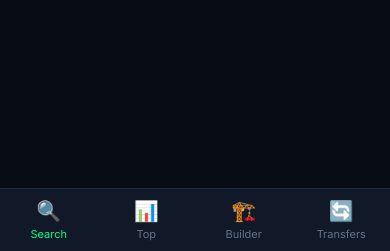
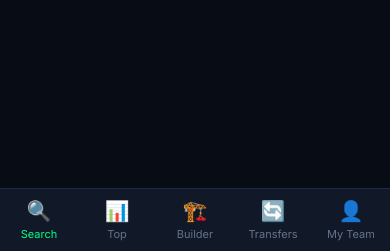
Before and after one commit to EduardoM567/fpl-helper, a Flask app: page / in a window 390 px wide. Shown: the part 593-844 px from the top of the page. Run offline with Flask 3, Linux system fonts and the light colour scheme; data that the repository does not hold is empty.

Commit message:
Add My Team to mobile bottom navigation

```diff
--- a/templates/index.html
+++ b/templates/index.html
@@ -1066,6 +1066,10 @@ async function loadComparison() {
         <span>🔄</span>
         <span>Transfers</span>
     </button>
+    <button onclick="showSection('myteam', this)" class="mobile-nav-item">
+        <span>👤</span>
+        <span>My Team</span>
+    </button>
 </nav>
 </body>
 </html>
```
